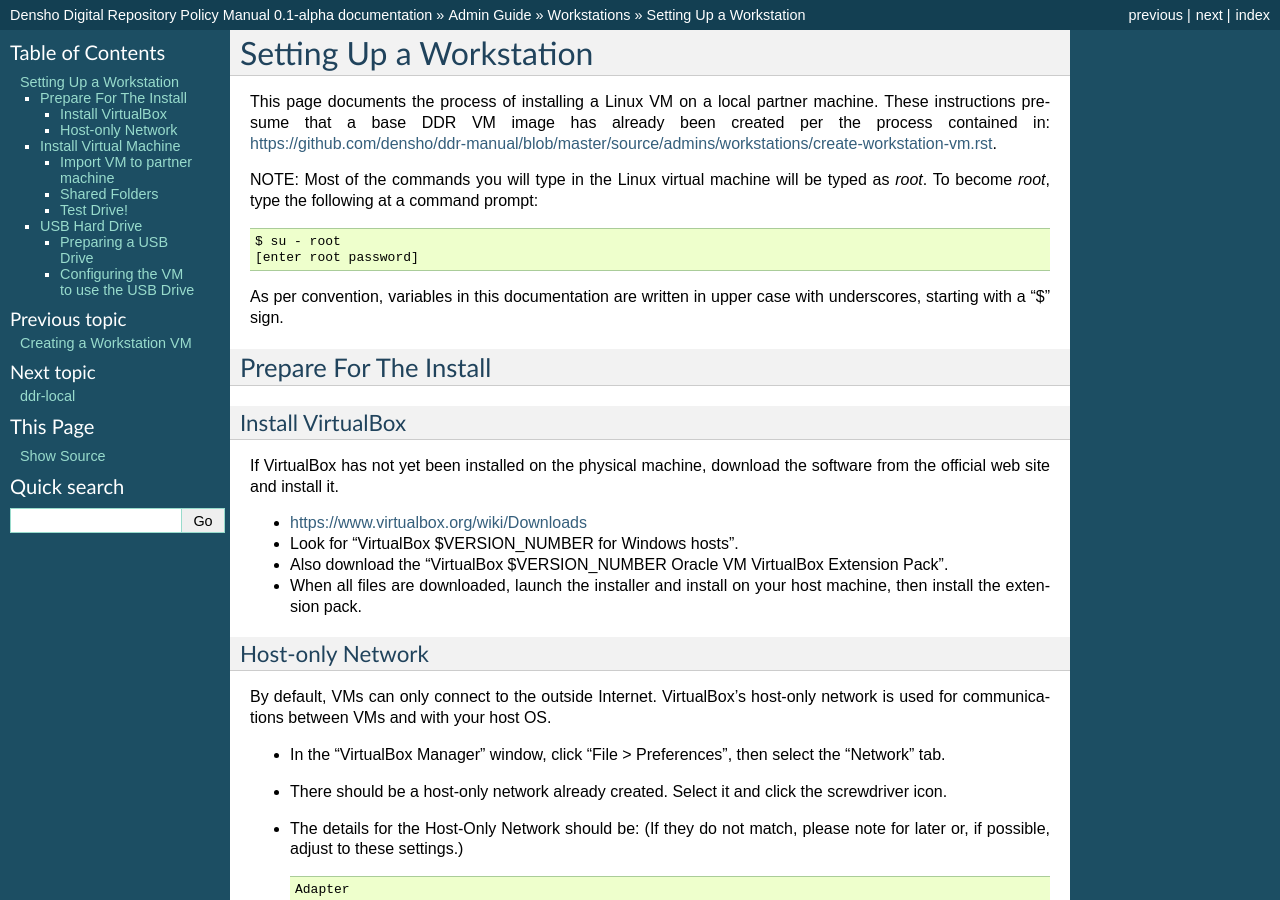
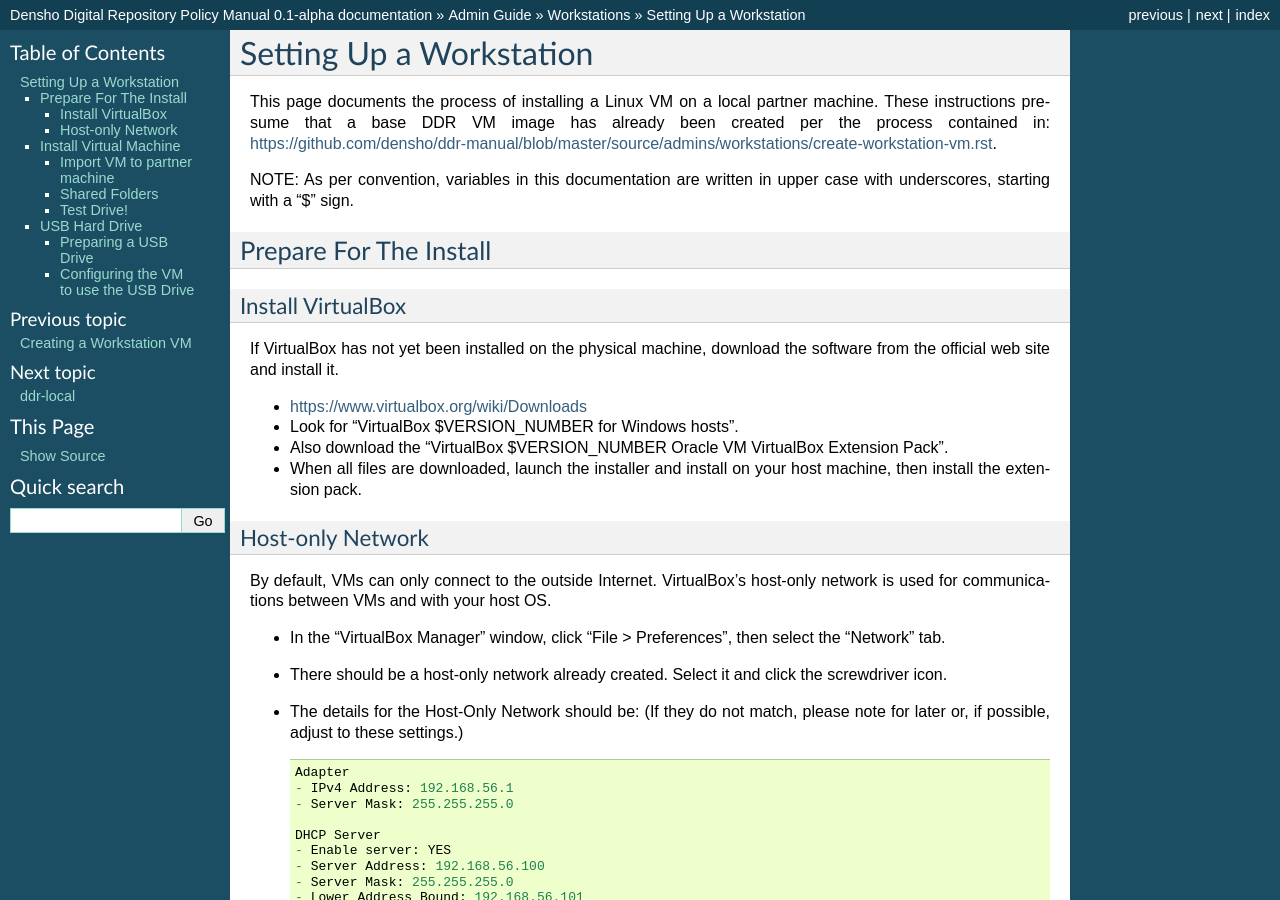
Before and after one commit to denshoproject/ddr-manual, a Sphinx documentation site: the page built from source/admins/workstations/setup-workstation.rst, in a window 1280 px wide and 900 px high. Built offline with Sphinx 7.4.7, drawn with Linux system fonts in a browser that asks for light colours.

Commit message:
Update setup-workstation.rst

```diff
--- a/source/admins/workstations/setup-workstation.rst
+++ b/source/admins/workstations/setup-workstation.rst
@@ -7,12 +7,7 @@
 This page documents the process of installing a Linux VM on a local partner machine. These instructions presume that a base DDR VM image has already been created per the process contained in: https://github.com/densho/ddr-manual/blob/master/source/admins/workstations/create-workstation-vm.rst.
 
 
-NOTE: Most of the commands you will type in the Linux virtual machine will be typed as `root`.  To become `root`, type the following at a command prompt::
-
-    $ su - root
-    [enter root password]
-
-As per convention, variables in this documentation are written in upper case with underscores, starting with a "$" sign.
+NOTE: As per convention, variables in this documentation are written in upper case with underscores, starting with a "$" sign.
 
 .. toctree::
 
```
